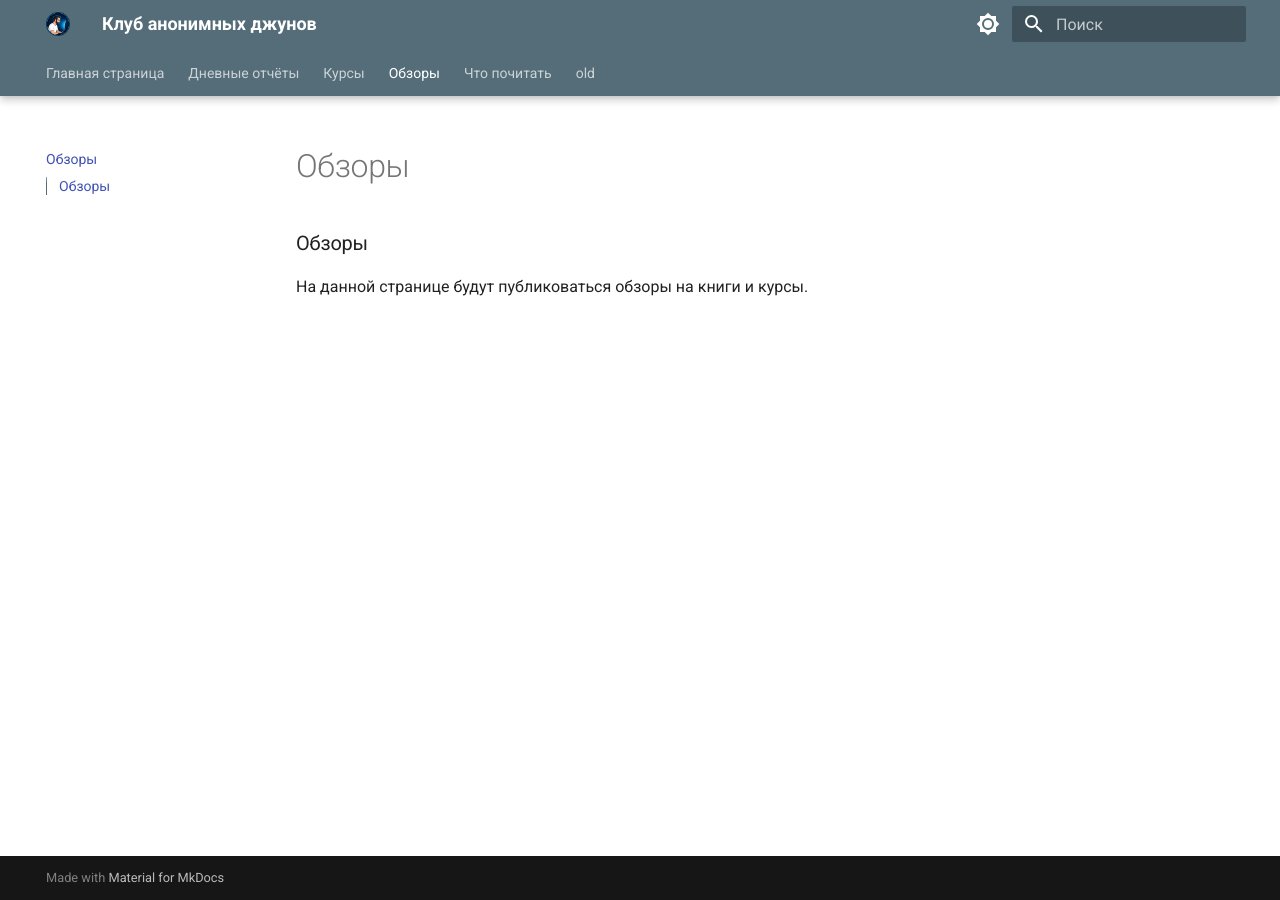
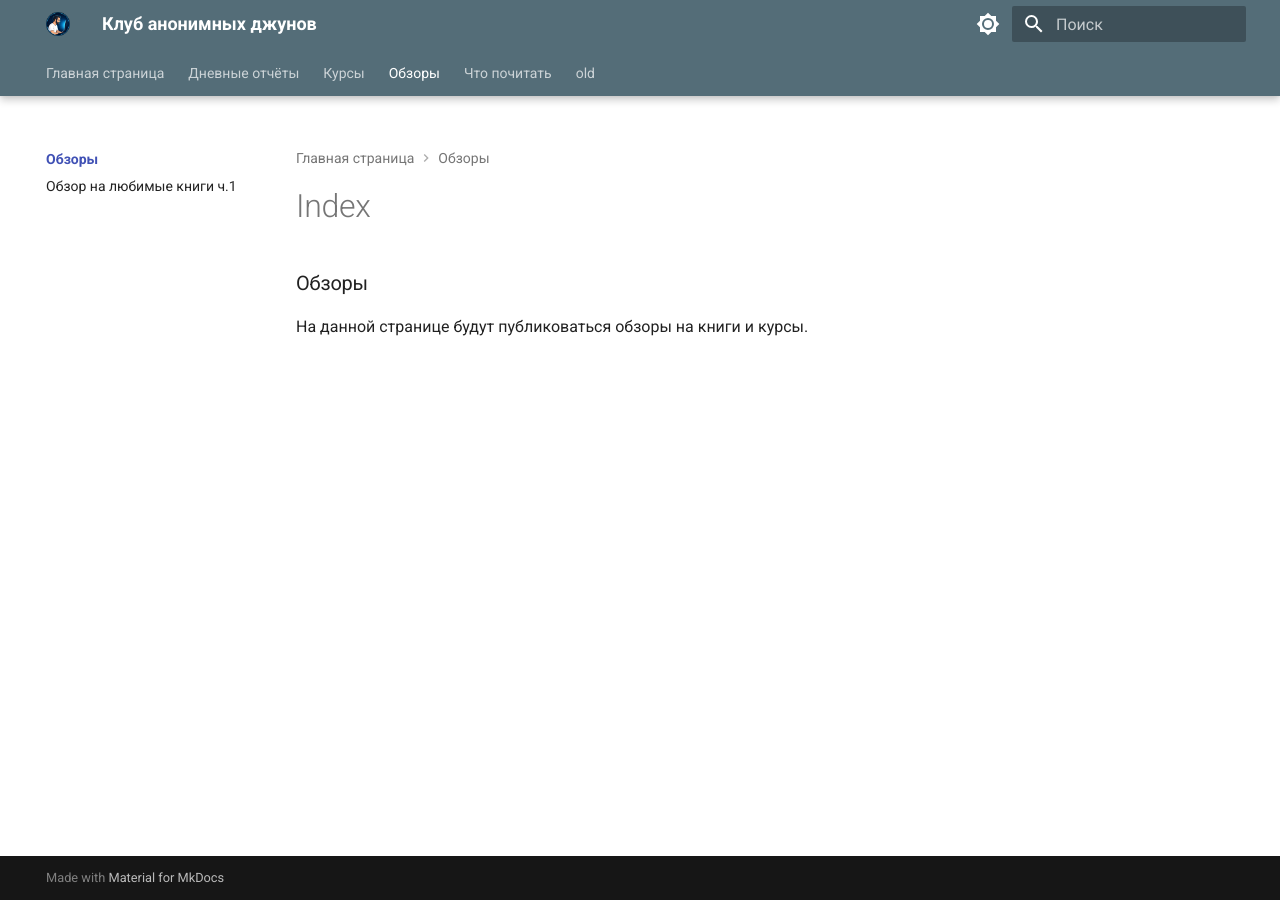
Before and after one commit to mishwey-maker/Anonymous_Juniors_Club, an MkDocs documentation site: the page built from docs/reviews/index.md, in a window 1280 px wide. Built offline with MkDocs 1.6.1 and Material for MkDocs 9.7.7, drawn with Linux system fonts in a browser that asks for light colours.

Commit message:
add setting

```diff
--- a/mkdocs.yml
+++ b/mkdocs.yml
@@ -41,7 +41,9 @@ nav: # Структура сайта
     - Главная страница: index.md
     - Дневные отчёты: DayCheck/Day0.md
     - Курсы: Course/index.md
-    - Обзоры: reviews/index.md
+    - Обзоры:
+      - reviews/index.md
+      - Обзор на любимые книги ч.1: reviews/time.md
     - Что почитать:
       - WhatRead/index.md
       - Амир Вафин "Абсолютная дисциплина": WhatRead/amir.md
```
